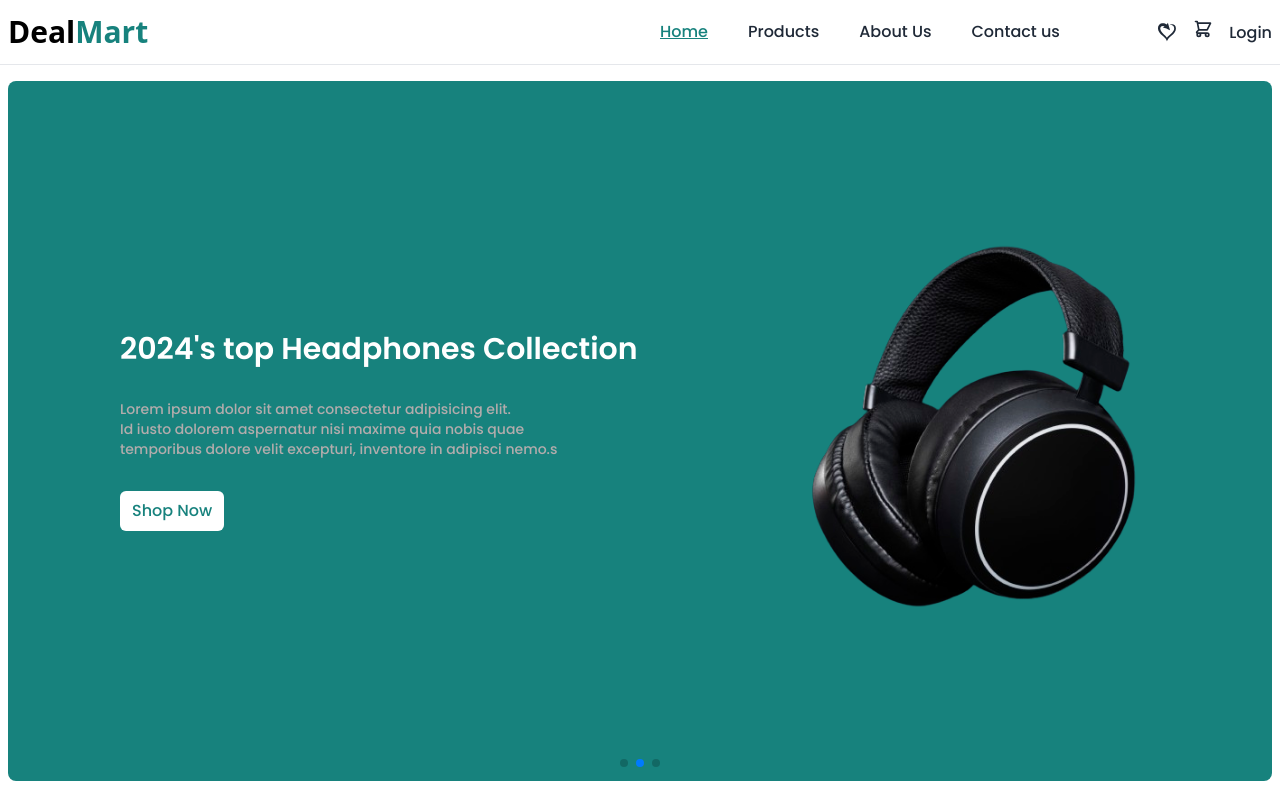
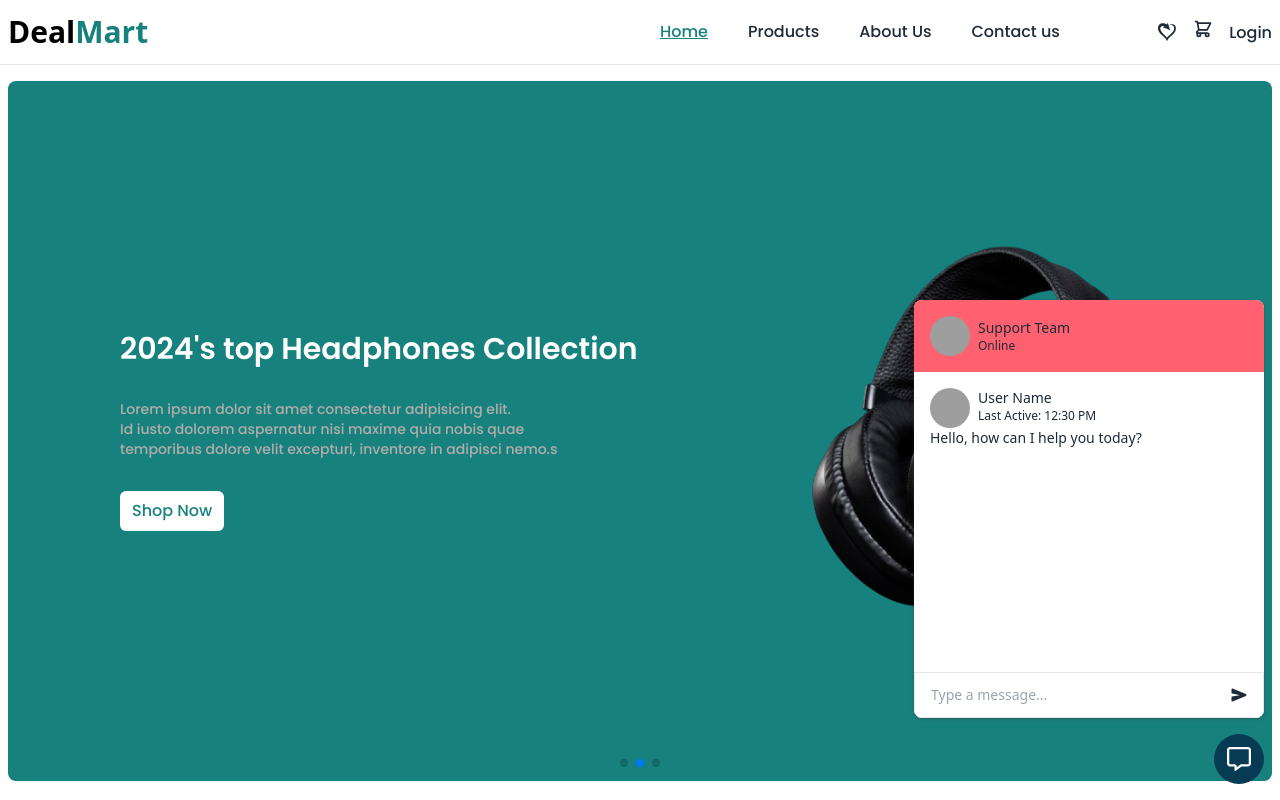
Before and after one commit to sagorcnits/dealMart, a React (Vite) app: page / in a window 1280 px wide. Shown: the top 800 px of the page. Built offline with nearby package versions, Linux system fonts and the light colour scheme; no server answers; grey boxes are pictures that could not be loaded.

Commit message:
chat_system add in user

```diff
--- /dev/null
+++ b/src/components/Chat_system.jsx
@@ -0,0 +1,53 @@
+import { FaRegMessage } from "react-icons/fa6";
+import { IoSend } from "react-icons/io5";
+
+const Chat_system = () => {
+    return (
+        <div className="fixed z-50 bottom-4 right-4 flex flex-col gap-4">
+
+            <div className="w-[350px] bg-white box-shadow rounded-lg overflow-hidden">
+                {/* header */}
+                <div className="flex items-center space-x-2 bg-customRed p-4">
+                    <div className="flex-shrink-0">
+                        <img src="https://example.com/user-avatar.jpg" alt="User Avatar" className="rounded-full h-10 w-10" />
+                    </div>
+                    <div>
+                        <div className="text-sm font-medium">Support Team</div>
+                        <div className="text-xs font-light">Online</div>
+                    </div>
+                </div>
+                {/* customer message land */}
+                <div className="h-[300px] p-4">
+                    <div className="flex-grow">
+                        <div className="flex space-x-2">
+                            <div className="flex-shrink-0">
+                                <img src="https://example.com/user-avatar.jpg" alt="User Avatar" className="rounded-full h-10 w-10" />
+                            </div>
+                            <div>
+                                <div className="text-sm font-medium">User Name</div>
+                                <div className="text-xs font-light">Last Active: 12:30 PM</div>
+                            </div>
+                        </div>
+                        <div className="text-sm font-medium">Hello, how can I help you today?</div>
+                    </div>
+                </div>
+                {/* customer message input */}
+                <div className="flex items-center py-3 border justify-between px-4">
+                    <input type="text" placeholder="Type a message..." className="flex-grow w-full  text-sm  focus:outline-none" />
+                    <span className="cursor-pointer">
+                        <IoSend></IoSend>
+                    </span>
+
+                </div>
+            </div>
+
+
+
+            <div className="ml-auto flex justify-center items-center bg-darkBlue text-white size-[50px] rounded-full text-2xl cursor-pointer hover:bg-black duration-500">
+                <FaRegMessage></FaRegMessage>
+            </div>
+        </div >
+    );
+};
+
+export default Chat_system;
--- a/src/layout/Root.jsx
+++ b/src/layout/Root.jsx
@@ -2,17 +2,17 @@ import { onAuthStateChanged } from "firebase/auth";
 import { useEffect } from "react";
 import { useDispatch } from "react-redux";
 import { Outlet } from "react-router-dom";
+import Chat_system from "../components/Chat_system";
 import Footer from "../components/Footer";
 import Navbar from "../components/Navbar";
 import { addUser } from "../features/user/userSlice";
 import { auth } from "../firebase_config";
 import useAxios from "../hooks/useAxios";
-
 const Root = () => {
   const dispatch = useDispatch();
   const axiosFetch = useAxios();
 
-  useEffect(() => {}, [dispatch]);
+  useEffect(() => { }, [dispatch]);
 
   useEffect(() => {
     const stateChange = onAuthStateChanged(auth, (user) => {
@@ -25,7 +25,7 @@ const Root = () => {
               name: user?.displayName,
               email: user?.email,
               photoUrl: user?.photoURL,
-              role:res?.data?.role || undefined
+              role: res?.data?.role || undefined
             })
           );
         })
@@ -46,6 +46,7 @@ const Root = () => {
       <Navbar></Navbar>
       <Outlet></Outlet>
       <Footer></Footer>
+      <Chat_system></Chat_system>
     </>
   );
 };
--- a/src/pages/dashboard/adminPages/order_list/OrderList.jsx
+++ b/src/pages/dashboard/adminPages/order_list/OrderList.jsx
@@ -570,7 +570,7 @@ const Card = ({ theme, changeStatus, filterDate }) => {
         </div>
       </div>
       <div className="bg-[#05fa73]">
-        <div className="size-[50px] rounded-full bg-[#33302b] flex justify-center items-center   ">
+        <div className="size-[50px] rounded-full bg-[#33302b] flex justify-center items-center  text-white ">
           <IoLogoUsd size={25}></IoLogoUsd>
         </div>
         <div className={`leading-8 ${theme == "light" ? "text-[#F3F5F9]" : "text-black"}`}>
--- a/src/pages/dashboard/components/Navbar.jsx
+++ b/src/pages/dashboard/components/Navbar.jsx
@@ -71,7 +71,7 @@ const Navbar = ({ handleSideBar, handleMobileSideBar, sidebar }) => {
           ></div>
 
           <div
-            className={`w-[350px] ${theme == "light" ? "bg-gray-300" : "bg-black text-white"} shadow-xl h-[320px] absolute -bottom-[340px] -right-16 md:right-0 border  rounded-lg p-2 ${MessageNotification ? "block" : "hidden"
+            className={`w-[350px] ${theme == "light" ? "bg-white" : "bg-black text-white"} shadow-xl h-[320px] absolute -bottom-[340px] -right-16 md:right-0 border  rounded-lg p-2 ${MessageNotification ? "block" : "hidden"
               }`}
           >
             <div className="flex justify-between items-center">
@@ -178,7 +178,7 @@ const OrderCard = ({ theme, notification, setNotication }) => {
     }).catch(err => {
       console.log(err.message)
     })
-  }, [])
+  }, [notification])
 
 
 
@@ -187,7 +187,7 @@ const OrderCard = ({ theme, notification, setNotication }) => {
     <>
 
       {recentOrder?.length > 0 && <div
-        className={`w-[350px] ${theme == "light" ? "bg-gray-300" : "bg-black text-white"} shadow-xl h-[320px] absolute -bottom-[340px] -right-16 md:right-0 border  rounded-lg p-2 ${notification ? "block" : "hidden"
+        className={`w-[350px] ${theme == "light" ? "bg-white" : "bg-black text-white"} shadow-xl h-[320px] absolute -bottom-[340px] -right-16 md:right-0 border  rounded-lg p-2 ${notification ? "block" : "hidden"
           }`}
       >
         <div className="flex justify-between items-center">
--- a/src/pages/dashboard/components/Sidebar.jsx
+++ b/src/pages/dashboard/components/Sidebar.jsx
@@ -3,8 +3,7 @@ import { FaUsers } from "react-icons/fa6";
 import { FiShoppingCart } from "react-icons/fi";
 import { IoIosArrowForward, IoMdArrowRoundBack } from "react-icons/io";
 import {
-  IoChatbubbleEllipsesOutline,
-  IoSettingsOutline,
+  IoChatbubbleEllipsesOutline
 } from "react-icons/io5";
 import { LuLayoutDashboard, LuShoppingBag } from "react-icons/lu";
 import { useSelector } from "react-redux";
@@ -169,21 +168,7 @@ const SidebarItem = ({ handleMobileSideBar }) => {
           <p>Chat</p>
         </NavLink>
       </li>
-      <li onClick={handleMobileSideBar}>
-        <NavLink
-          to="/dashboard/settings"
-          className={({ isActive, isPending }) =>
-            isPending
-              ? "pending"
-              : isActive
-              ? "active_sidbar_item sidebar_nav"
-              : "sidebar_nav"
-          }
-        >
-          <IoSettingsOutline></IoSettingsOutline>
-          <p>Settings</p>
-        </NavLink>
-      </li>
+
     </ul>
   );
 };
--- a/src/pages/dashboard/shared/settings/Settings.jsx
+++ /dev/null
@@ -1,11 +0,0 @@
-import React from "react";
-
-const Settings = () => {
-  return (
-    <div>
-      <h1>Settings </h1>
-    </div>
-  );
-};
-
-export default Settings;
--- a/src/pages/home/Banner.jsx
+++ b/src/pages/home/Banner.jsx
@@ -53,7 +53,7 @@ const Banner = () => {
 };
 
 export default Banner;
-
+// banner slider
 const BannerSlider = ({ item }) => {
   return (
     <div className="flex h-[220px]  flex-row items-center *:flex-1 bg-green md:banner rounded-lg overflow-hidden poppins gap-2 p-4">
--- a/src/routes/Routes.jsx
+++ b/src/routes/Routes.jsx
@@ -15,7 +15,6 @@ import Product_update from "../pages/dashboard/adminPages/product/product_update
 import Products from "../pages/dashboard/adminPages/product/products/Products";
 import Users from "../pages/dashboard/adminPages/users/Users";
 import Dashboard from "../pages/dashboard/Dashboard";
-import Settings from "../pages/dashboard/shared/settings/Settings";
 import Home from "../pages/home/Home";
 import Login from "../pages/login/Login";
 import NotFound from "../pages/notFound/NotFound";
@@ -169,10 +168,7 @@ const router = createBrowserRouter([
           },
         ]
       },
-      {
-        path: "/dashboard/settings",
-        element: <Settings></Settings>,
-      },
+
     ],
   },
 ]);
```
